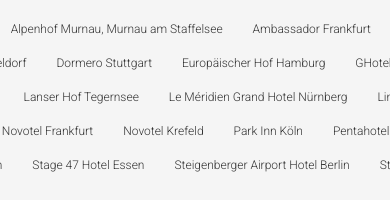
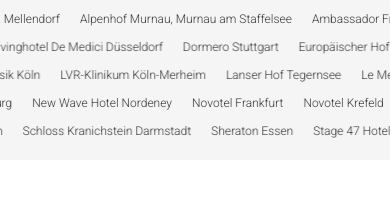
Before and after one commit to GD-neo/neoWebiteV2, a plain HTML site: page references-projects/index.html in a window 390 px wide. Shown: the part 321-535 px from the top of the page. Drawn offline with nearby package versions, Linux system fonts and the light colour scheme.

Commit message:
New version of infinite glide css and js

```diff
--- a/infinite-glide-projects.css
+++ b/infinite-glide-projects.css
@@ -1,45 +1,65 @@
+.partners-section {
+  padding: 15px 0;
+  overflow: hidden; /* Ensure no overflow outside section */
+}
+
+.row-container {
+  margin-bottom: 20px;
+  overflow: hidden; /* Contain the scrolling content */
+}
+
+.scroll-row {
+  display: flex; /* Use flexbox for horizontal layout */
+  animation: scroll 80s linear infinite; /* Default duration */
+  white-space: nowrap; /* Prevent wrapping */
+  will-change: transform; /* Hint to browser for optimization */
+}
+
+.scroll-item {
+  font-size: 16px;
+  margin: 0 20px; /* Spacing between items */
+  flex-shrink: 0; /* Prevent items from shrinking */
+}
+
 /* Staggered animation timings and durations */
 .row-1 .scroll-row {
-  animation-name: scroll;
   animation-duration: 80s;
 }
 
 .row-2 .scroll-row {
-  animation-name: scroll;
   animation-duration: 85s;
   animation-delay: -5s;
 }
 
 .row-3 .scroll-row {
-  animation-name: scroll;
   animation-duration: 67s;
   animation-delay: -10s;
 }
 
 .row-4 .scroll-row {
-  animation-name: scroll;
   animation-duration: 83s;
-  animation-delay: -15s; /* Adjusted delay for consistency */
+  animation-delay: -15s;
 }
 
 .row-5 .scroll-row {
-  animation-name: scroll;
-  animation-duration: 78s; /* New row, unique duration */
-  animation-delay: -20s; /* Staggered further */
+  animation-duration: 78s;
+  animation-delay: -20s;
 }
 
 @keyframes scroll {
-  from {
+  0% {
     transform: translateX(0);
   }
-  to {
+  100% {
     transform: translateX(-50%);
   }
 }
 
-/* Pause animation on hover */
-.scroll-row:hover {
-  animation-play-state: paused;
+/* Pause animation on hover (desktop only) */
+@media (hover: hover) {
+  .scroll-row:hover {
+    animation-play-state: paused;
+  }
 }
 
 /* Larger font for big screens */
@@ -49,31 +69,43 @@
   }
 }
 
-/* Adjustments for very small screens */
+/* Adjustments for mobile devices */
+@media (max-width: 768px) {
+  .scroll-item {
+    font-size: 14px;
+    margin: 0 15px; /* Reduce spacing */
+  }
+  .row-container {
+    margin-bottom: 15px;
+  }
+  .partners-section {
+    padding: 10px 0;
+  }
+  /* Reduce animation duration for better performance */
+  .row-1 .scroll-row {
+    animation-duration: 40s; /* Halved for mobile */
+  }
+  .row-2 .scroll-row {
+    animation-duration: 42.5s;
+  }
+  .row-3 .scroll-row {
+    animation-duration: 33.5s;
+  }
+  .row-4 .scroll-row {
+    animation-duration: 41.5s;
+  }
+  .row-5 .scroll-row {
+    animation-duration: 39s;
+  }
+}
+
+/* Very small screens (phones) */
 @media (max-width: 480px) {
   .scroll-item {
     font-size: 12px;
-    margin: 0 15px;
+    margin: 0 10px;
   }
   .row-container {
     margin-bottom: 10px;
   }
-  .partners-section {
-    padding: 15px 0;
-  }
-  .row-1 .scroll-row {
-    animation-duration: 85s;
-  }
-  .row-2 .scroll-row {
-    animation-duration: 90s;
-  }
-  .row-3 .scroll-row {
-    animation-duration: 72s;
-  }
-  .row-4 .scroll-row {
-    animation-duration: 88s;
-  }
-  .row-5 .scroll-row {
-    animation-duration: 83s;
-  } /* Adjusted for small screens */
 }
--- a/infinite-glide-projects.js
+++ b/infinite-glide-projects.js
@@ -1,7 +1,5 @@
 document.addEventListener("DOMContentLoaded", function () {
-  //   Endless Scroll
-  // Company names for each row (you can replace these with your actual partners)
-  // All company names combined and sorted alphabetically
+  // Company names (unchanged)
   const allCompanies = [
     "ABZ Mellendorf",
     "Alpenhof Murnau, Murnau am Staffelsee",
@@ -98,22 +96,24 @@
     "Harzresort Torfhaus",
     "Hotel Kurhaus Wyk auf Föhr",
     "Hotel TUI Blue Sylt",
-  ].sort(); // Sort A-Z
+  ].sort();
 
-  // Split into 5 rows, ~18-19 names each
-  const companies1 = allCompanies.slice(0, 19); // 19 names (A-B)
-  const companies2 = allCompanies.slice(19, 38); // 19 names (C-G)
-  const companies3 = allCompanies.slice(38, 57); // 19 names (G-M)
-  const companies4 = allCompanies.slice(57, 76); // 19 names (M-S)
-  const companies5 = allCompanies.slice(76, 92); // 16 names (S-W)
+  // Split into 5 rows
+  const companies1 = allCompanies.slice(0, 19);
+  const companies2 = allCompanies.slice(19, 38);
+  const companies3 = allCompanies.slice(38, 57);
+  const companies4 = allCompanies.slice(57, 76);
+  const companies5 = allCompanies.slice(76, 92);
 
-  // Function to populate and duplicate items for infinite scroll
+  // Function to populate and duplicate items
   function populateRow(rowId, companies) {
     const row = document.getElementById(rowId);
     const items = companies
       .map((company) => `<span class="scroll-item">${company}</span>`)
       .join("");
-    row.innerHTML = items; // Duplicate for seamless looping
+    row.innerHTML = items + items; // Explicitly duplicate for seamless loop
+    // Force reflow to ensure animation starts
+    void row.offsetWidth;
   }
 
   // Populate all rows
--- a/references-projects/index.html
+++ b/references-projects/index.html
@@ -49,9 +49,9 @@
     <link href="../assets/vendor/swiper/swiper-bundle.min.css" rel="stylesheet" />
 
     <!-- Main CSS File -->
+    <link href="../assets/css/main.css" rel="stylesheet" />
     <link rel="stylesheet" href="../infinite-glide-projects.css">
 
-    <link href="../assets/css/main.css" rel="stylesheet" />
 
 
     <!-- Bootstrap JS -->
```
Lines whose indentation alone changed are shown as unchanged.
